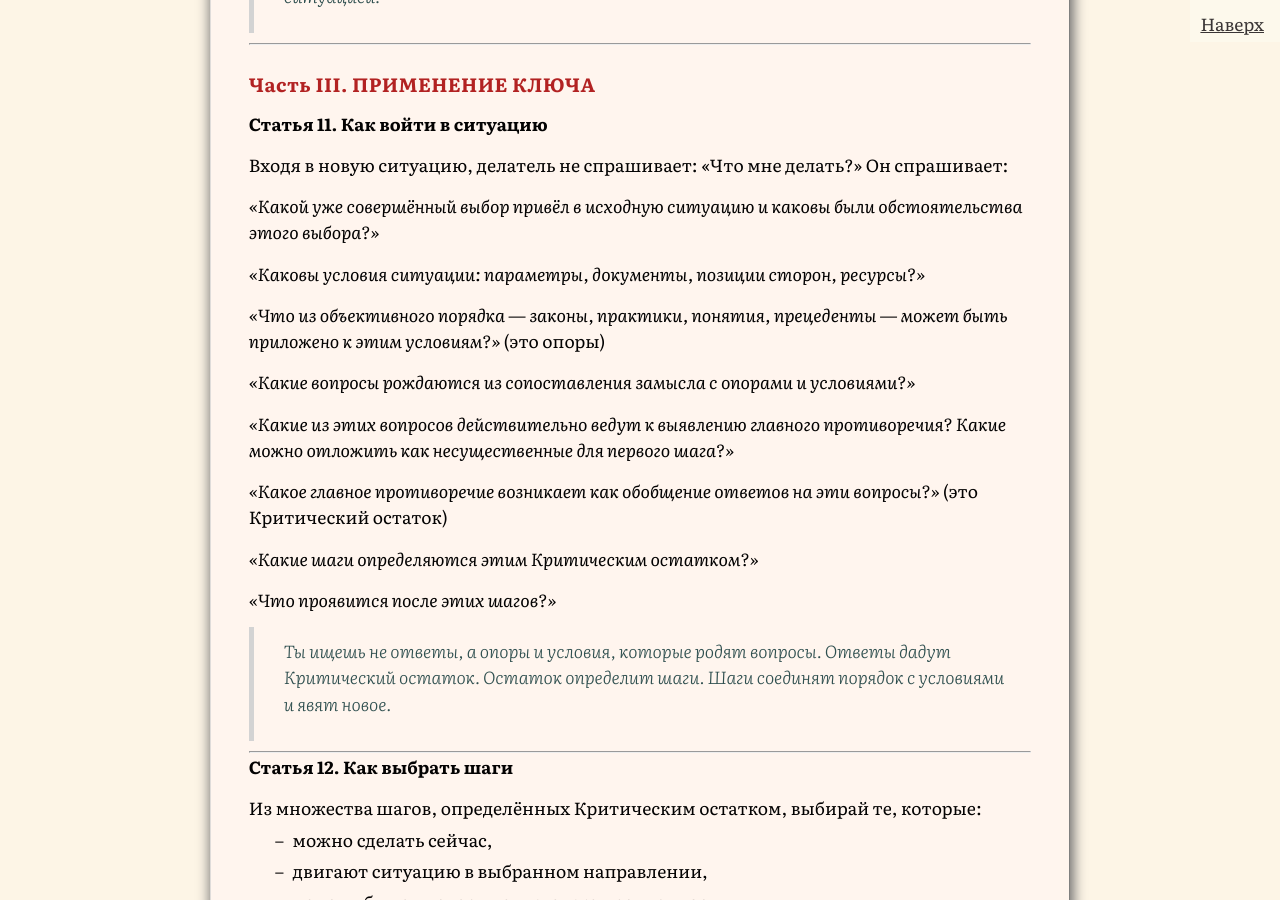
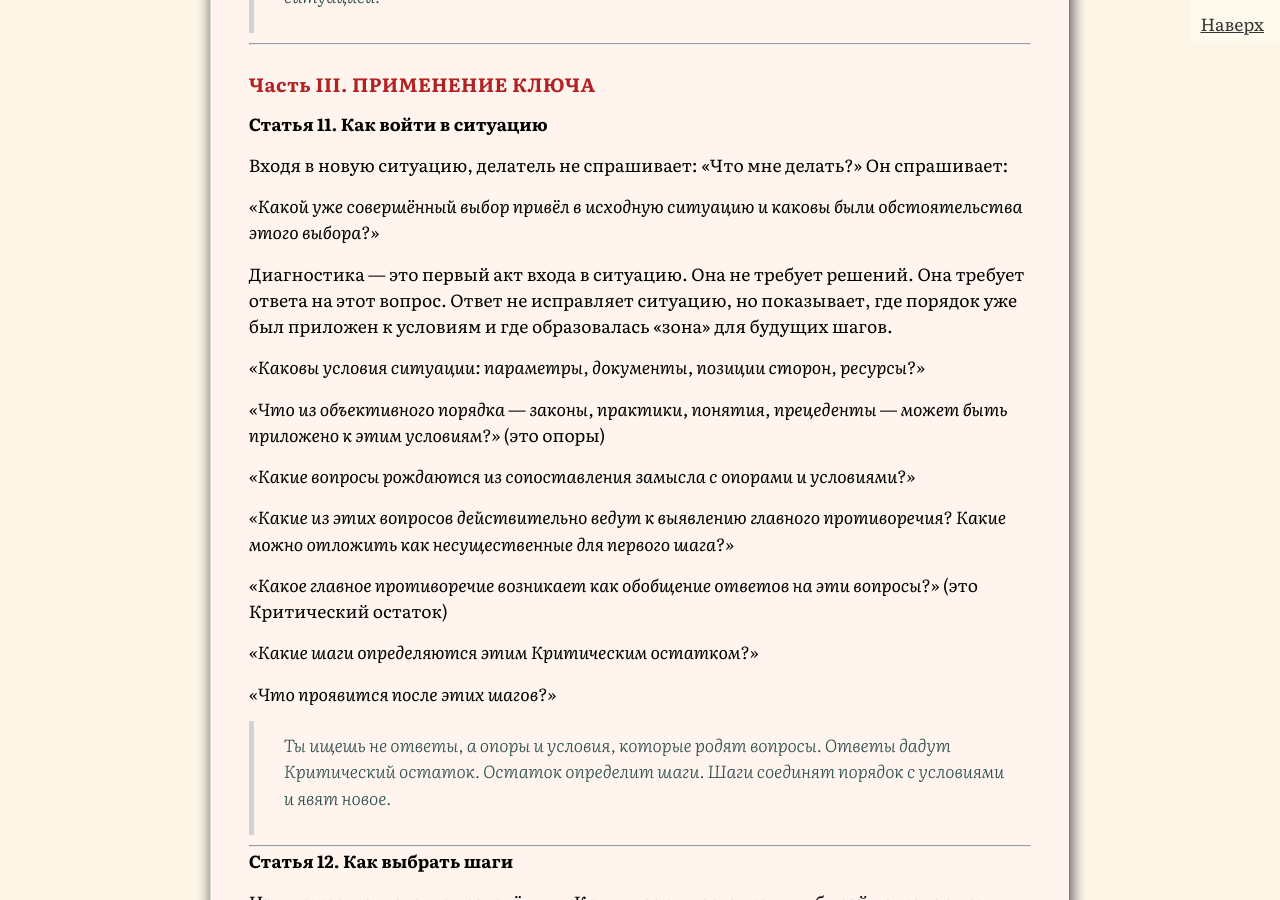
Before and after one commit to SergSi/land-use-art, a Jekyll site: the page built from _posts/2026-06-24-key.md, in a window 1280 px wide and 900 px high, scrolled down 4981 px. Built offline with Jekyll 4.4.1, drawn with Linux system fonts in a browser that asks for light colours; some web fonts are replaced.

Commit message:
Update 2026-06-24-key.md

```diff
--- a/_posts/2026-06-24-key.md
+++ b/_posts/2026-06-24-key.md
@@ -132,6 +132,8 @@ class: analitika
 
 *«Какой уже совершённый выбор привёл в исходную ситуацию и каковы были обстоятельства этого выбора?»*
 
+Диагностика — это первый акт входа в ситуацию. Она не требует решений. Она требует ответа на этот вопрос. Ответ не исправляет ситуацию, но показывает, где порядок уже был приложен к условиям и где образовалась «зона» для будущих шагов.
+
 *«Каковы условия ситуации: параметры, документы, позиции сторон, ресурсы?»*
 
 *«Что из объективного порядка — законы, практики, понятия, прецеденты — может быть приложено к этим условиям?»* (это опоры)
```
